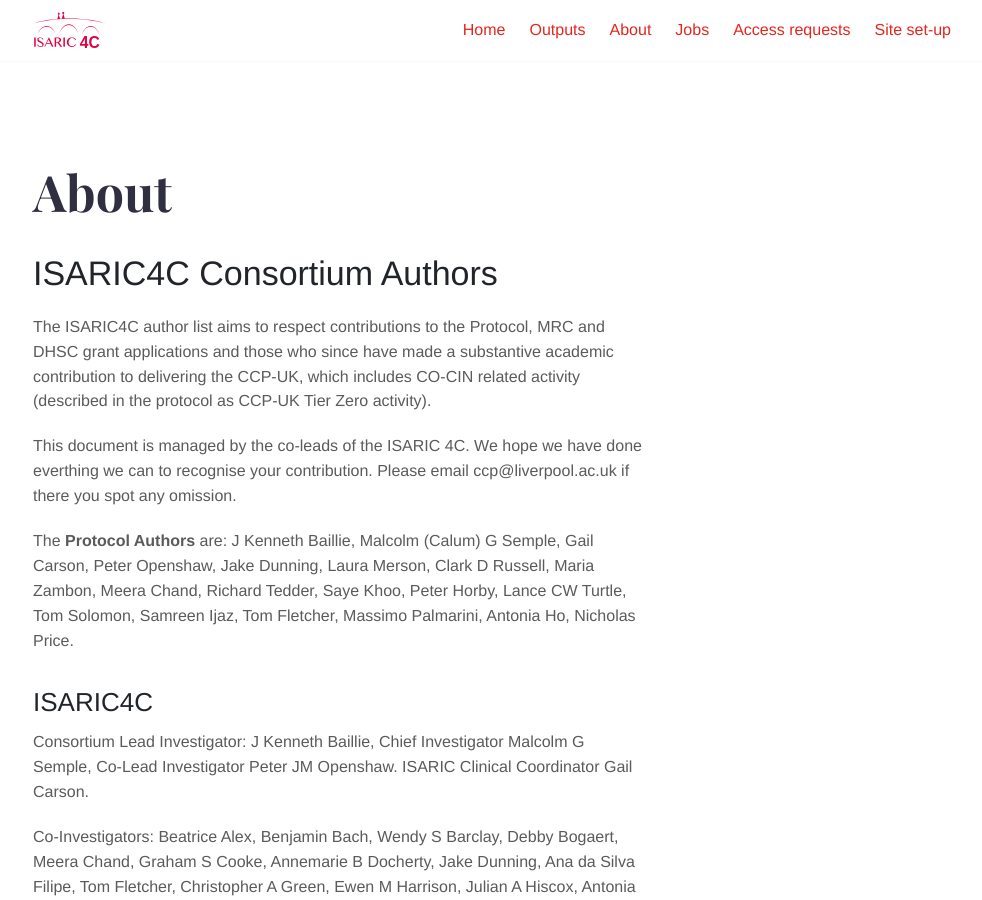
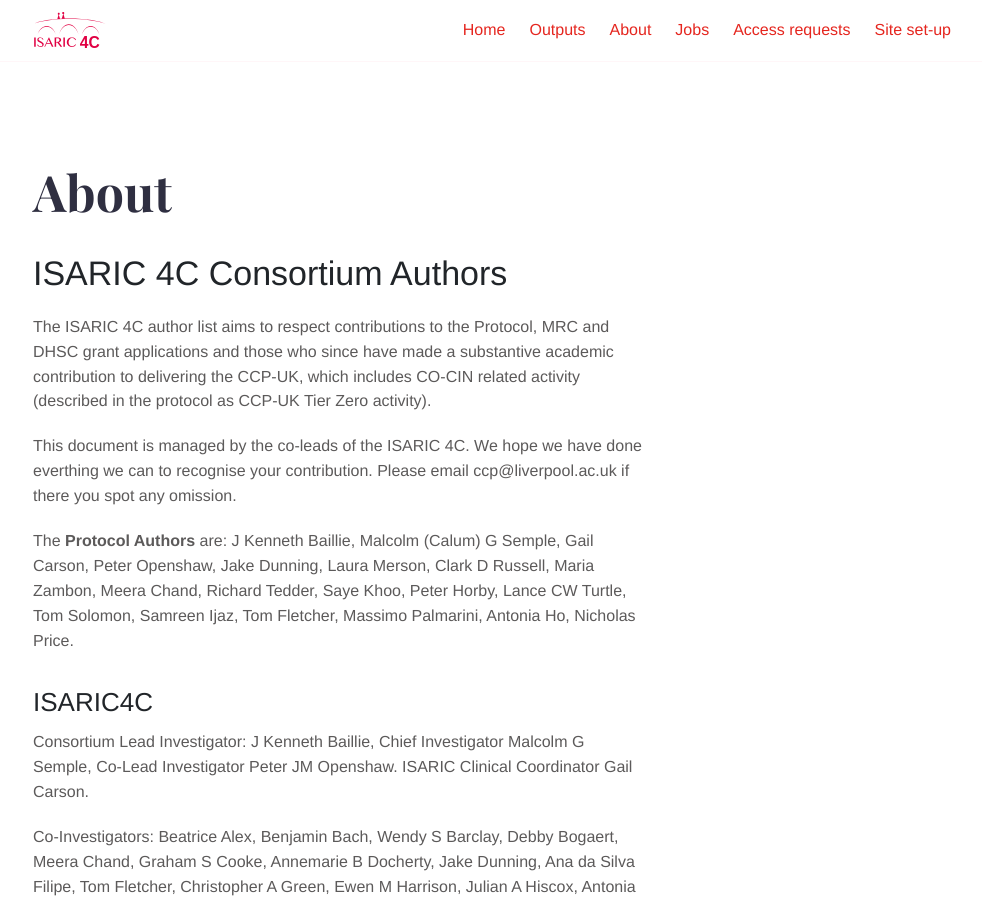
Before and after one commit to isaric4c/isaric4c.github.io, a Jekyll site: the page built from about/authors.md, in a window 1280 px wide and 900 px high. Shown: the whole window, without its empty margins (142-1124 px from the left). Built offline with Jekyll 4.4.1, drawn with Linux system fonts in a browser that asks for light colours.

Commit message:
Update authors.md
instances of ISARIC-4C and ISARIC4C all changed to ISARIC 4C

```diff
--- a/about/authors.md
+++ b/about/authors.md
@@ -4,10 +4,10 @@
 ---
 
 
-ISARIC4C Consortium Authors
+ISARIC 4C Consortium Authors
 =======
 
-The ISARIC4C author list aims to respect contributions to the
+The ISARIC 4C author list aims to respect contributions to the
 Protocol, MRC and DHSC grant applications and those who since have made
 a substantive academic contribution to delivering the CCP-UK, which
 includes CO-CIN related activity (described in the protocol as CCP-UK
```
